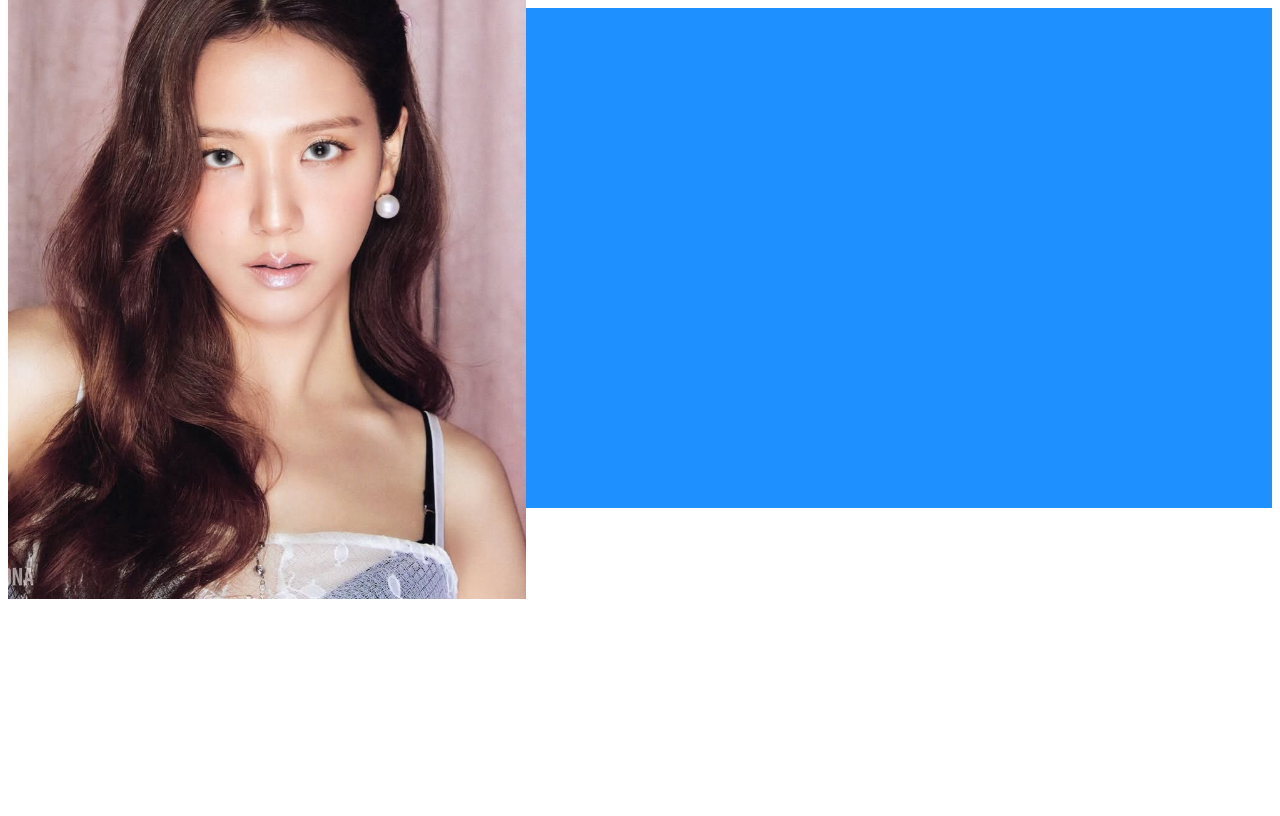
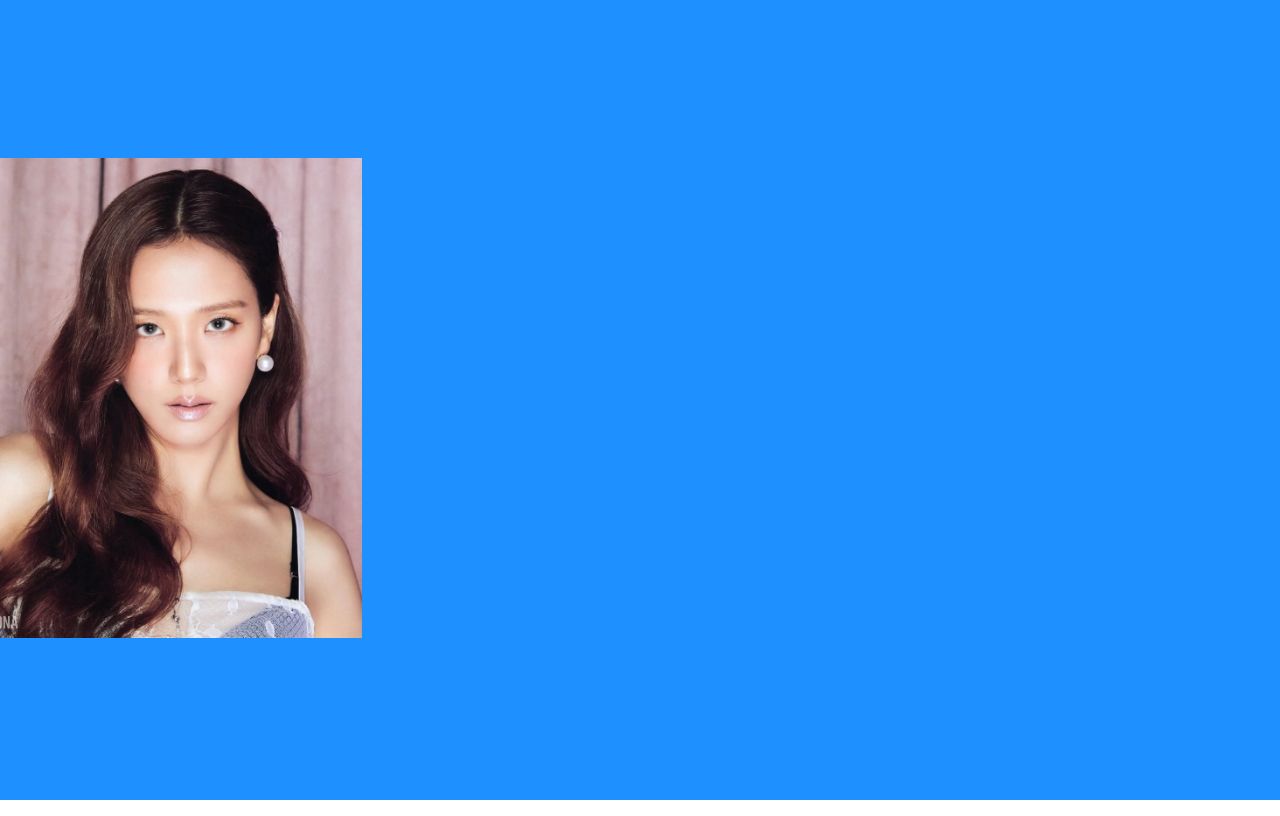
Before and after one commit to heroes75/homepage-project, a website built with webpack: page src/template.html in a window 1280 px wide. Built offline with nearby package versions, Linux system fonts and the light colour scheme.

Commit message:
try to resolve image bug

```diff
--- a/src/header.js
+++ b/src/header.js
@@ -1,5 +1,5 @@
 import jisoo480w from "./images/jisoo1-480w.JPG";
-import jisoo898w from "./images/jisoo1-898w.JPG";
+import jisoo800w from "./images/jisoo1-898w.JPG";
 const header = document.querySelector("header");
 export default function headerInDOM() {
     const presentationContainer = document.createElement("div");
@@ -9,9 +9,9 @@ export default function headerInDOM() {
     const description = document.createElement("p");
     presentationContainer.className = "presentation-container";
     imgContainer.className = "image-container";
-    img.src = `${jisoo898w}`;
-    img.srcset = `${jisoo480w} 500w, ${jisoo898w} 800w`;
-    img.sizes = `(max-width: 600px) 480px, 1000px`;
+    img.src = jisoo480w;
+    img.srcset = `${jisoo480w} 480w, ${jisoo800w} 800w`;
+    img.sizes = "(width <= 600px) 480px, 800px";
     img.alt = "beautiful jisoo";
     img.className = "image-container";
     descriptionContainer.className = "description-container";
--- a/src/styles.css
+++ b/src/styles.css
@@ -1,6 +1,6 @@
 * {
     box-sizing: border-box;
-    margin: o;
+    margin: 0;
     padding: 0;
 }
 
@@ -18,7 +18,7 @@ body {
 }
 
 header {
-    height: clamp(500px, 60vh, 800px);
+    height: 100vh;
     display: flex;
     justify-content: space-between;
     align-items: center;
@@ -30,5 +30,8 @@ header {
 }
 
 img {
-    width: 50%;
+    /* width: 50vw; */
+    height: 60vh;
+    object-fit: scale-down;
+    flex-grow: 0;
 }
```
